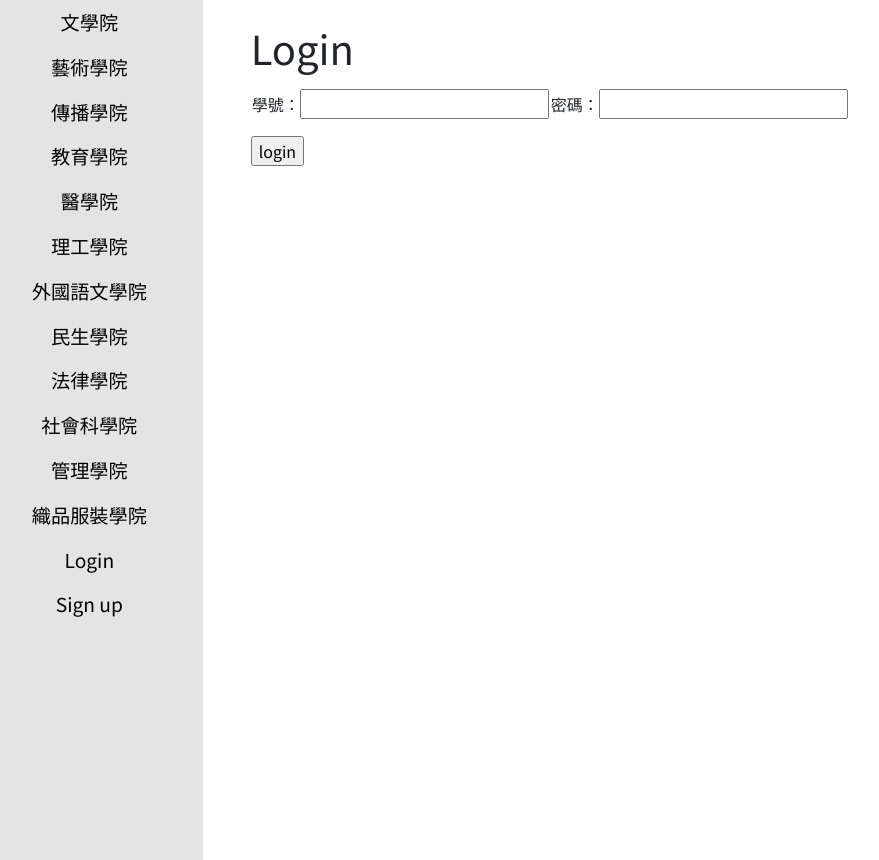
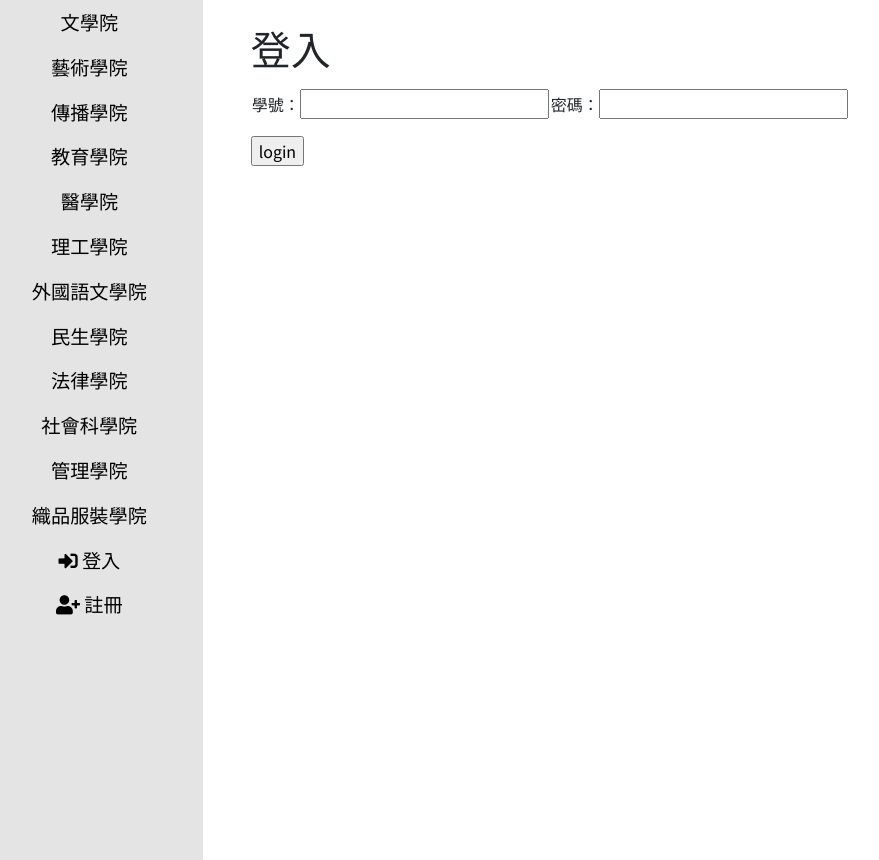
Before and after one commit to SIRLA-FJULIS/FJU_Portfolio_Voting, a Django app: page /users/login/ in a window 1360 px wide. Shown: the part 56-916 px from the top of the page, without its empty margins (24-903 px from the left). Run offline with Django 3.2, Linux system fonts and the light colour scheme; some libraries are stand-ins or nearby versions.

Commit message:
update navbar, login, register style

```diff
--- a/Portfolio_Voting/templates/layout/_navbar.html
+++ b/Portfolio_Voting/templates/layout/_navbar.html
@@ -38,29 +38,24 @@
             <a href="{% url 'portfolios:index' college='織品服裝學院' %}" class="nav-link">織品服裝學院</a>
         </li>
 
-        <!--修改-->
-        {% if request.user.is_admin %}
+        {% if user.is_admin %}
             <li>
-                <a class="nav-link" href="/admin">後台管理</a>
+                <a class="nav-link" href="/admin"><i class="fas fa-toolbox"></i> 後台管理</a>
             </li>
             <li>
-                <a class="nav-link" href="{% url 'users:logout' %}">Logout</a>
+                <a class="nav-link" href="{% url 'users:logout' %}"><i class="fas fa-sign-out-alt"></i> 登出</a>
             </li>
-        {% elif request.user.is_activate %}
+        {% elif user.is_authenticated %}
             <li>
-                <a class="nav-link" href="{% url 'portfolios:index' %}">投票列表</a>
-            </li>
-            <li>
-                <a class="nav-link" href="{% url 'users:logout' %}">Logout</a>
+                <a class="nav-link" href="{% url 'users:logout' %}"><i class="fas fa-sign-out-alt"></i> 登出</a>
             </li>
         {% else %}
             <li>
-                <a class="nav-link" href="{% url 'users:login' %}">Login</a>
+                <a class="nav-link" href="{% url 'users:login' %}"><i class="fas fa-sign-in-alt"></i> 登入</a>
             </li>
             <li>
-                <a class="nav-link" href="{% url 'users:register' %}">Sign up</a><br>
+                <a class="nav-link" href="{% url 'users:register' %}"><i class="fas fa-user-plus"></i> 註冊</a><br>
             </li>
         {% endif %}
-        <!--到這邊-->
     </ul>
 </nav>
--- a/Portfolio_Voting/templates/registration/login.html
+++ b/Portfolio_Voting/templates/registration/login.html
@@ -1,7 +1,7 @@
 {% extends "layout/base.html" %}
 
 {% block content %}
-    <h1>Login</h1>
+    <h1>登入</h1>
     <form action="{% url 'users:login' %}" method="post" class="login">
         {% csrf_token %}
         <table>
--- a/Portfolio_Voting/templates/registration/register.html
+++ b/Portfolio_Voting/templates/registration/register.html
@@ -1,10 +1,7 @@
 {% extends 'layout/base.html' %}
 
-{% block title %}
-	<h1>Register Page</h1>
-{% endblock title %}
-
 {% block content %}
+	<h1>註冊</h1>
 	<form method="POST">
 		{% csrf_token %}
 			{{ form.as_p }}
```
Also changed, not shown: Portfolio_Voting/db.sqlite3, Portfolio_Voting/static/css/style.css (line endings or trailing spaces).
